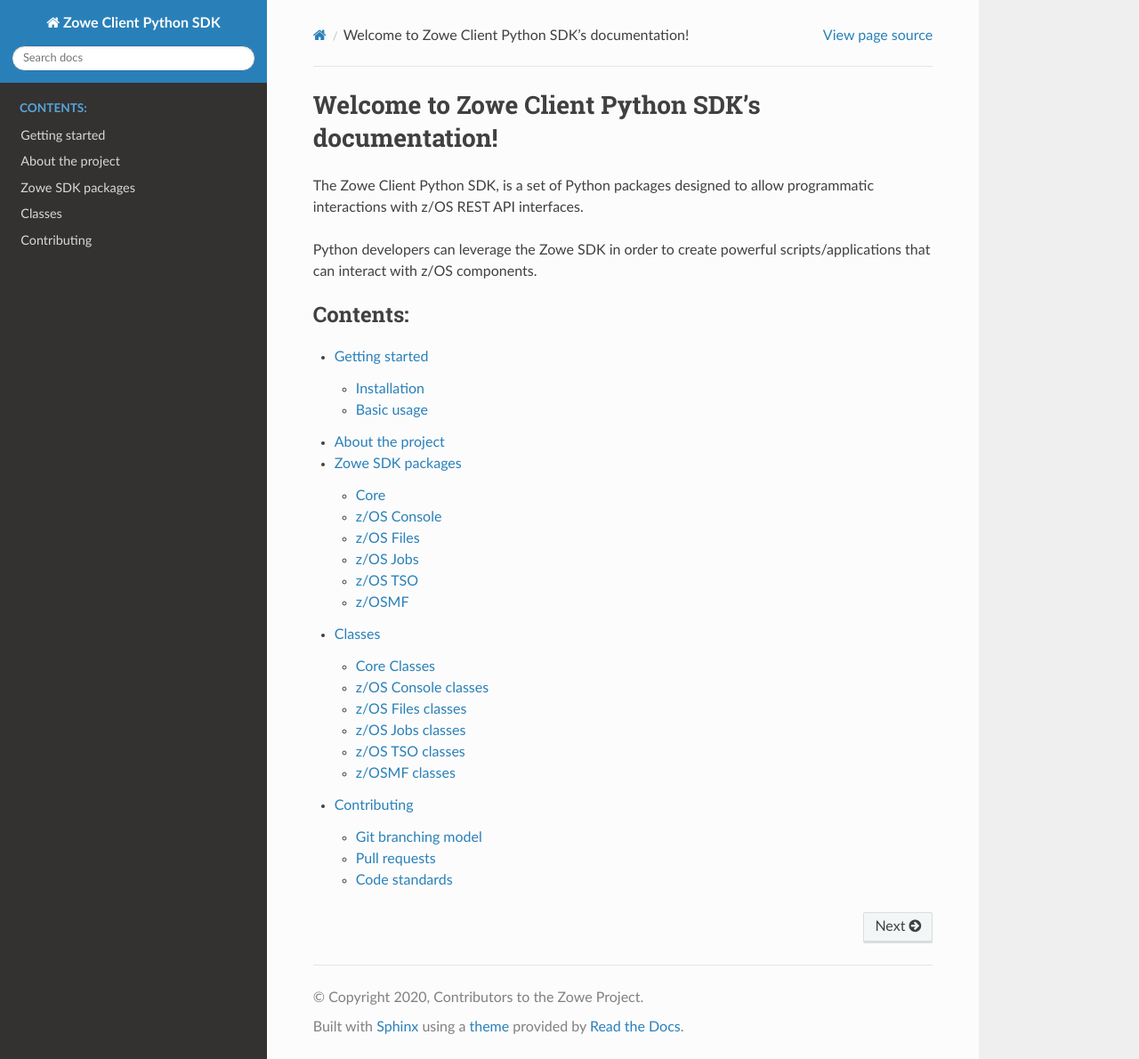
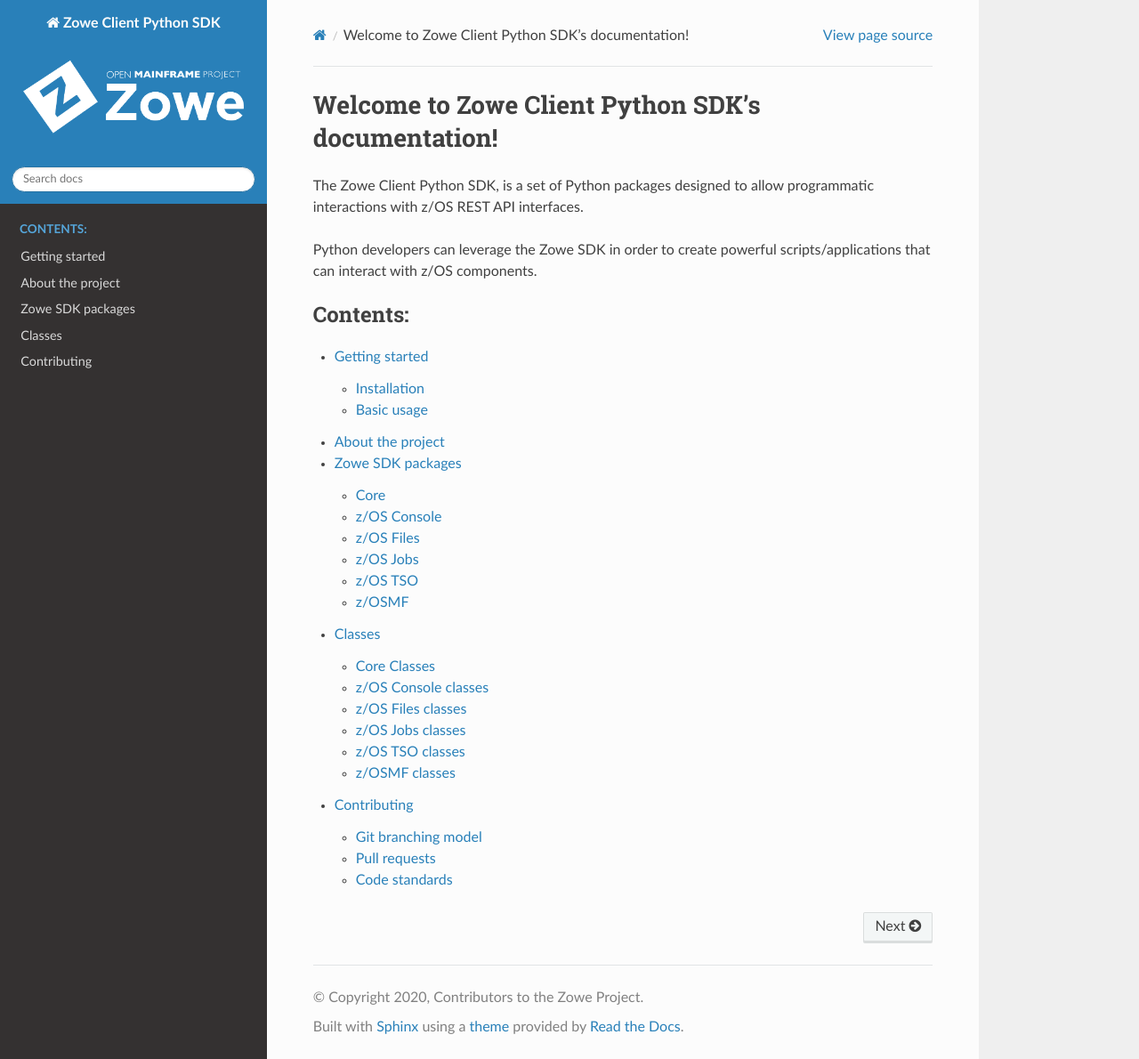
Before and after one commit to zowe/zowe-client-python-sdk, a Sphinx documentation site: the page built from docs/source/index.rst, in a window 1280 px wide and 1190 px high. Shown: the whole window at 89% size. Built offline with Sphinx 7.4.7 and the Read the Docs theme 2.0.0, drawn with Linux system fonts in a browser that asks for light colours.

Commit message:
Updated README with docs shield and included the Zowe logo in the documentation
Signed-off-by: Guilherme Cartier <gcartier@br.ibm.com>
Signed-off-by: Toine Michielse <toine.michielse@broadcom.com>

```diff
--- a/docs/source/conf.py
+++ b/docs/source/conf.py
@@ -70,3 +70,5 @@
 # relative to this directory. They are copied after the builtin static files,
 # so a file named "default.css" will overwrite the builtin "default.css".
 html_static_path = ['_static']
+
+html_logo = '_static/zowe-white.png'
```
Also changed, not shown: docs/source/_static/zowe-white.png (added).
